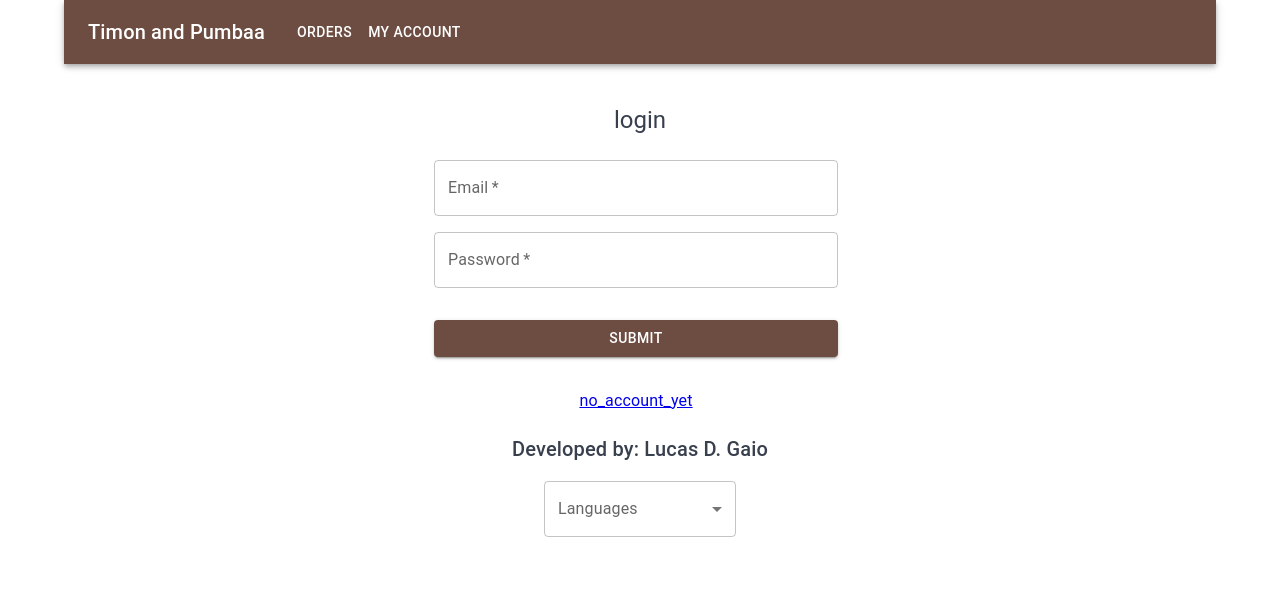
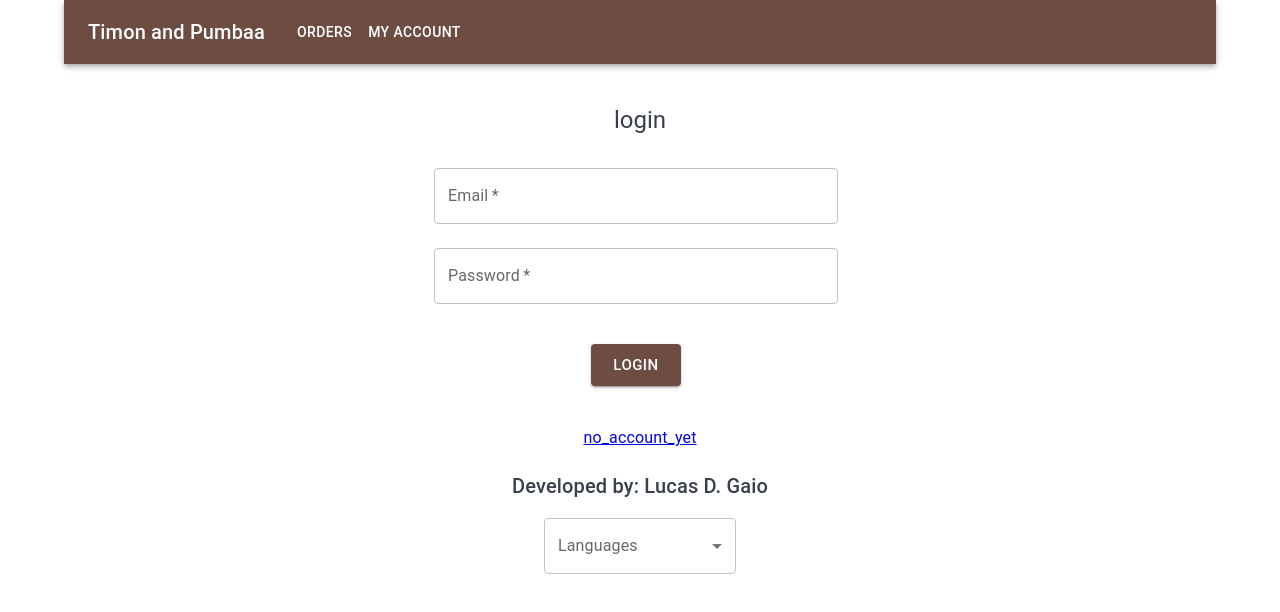
Before and after one commit to cormac21/general-grievous, a React (Create React App) app: page /login in a window 1280 px wide. Shown: the top 612 px of the page. Built offline with nearby package versions, Linux system fonts and the light colour scheme.

Commit message:
Fixed a bunch of things I wanted to fix, but need to sort out the calls for signup and login;

```diff
--- a/src/api/userService.js
+++ b/src/api/userService.js
@@ -5,8 +5,10 @@ const userEndpoint = BASE_URL.concat("users");
 
 export async function createNewUser(data) {
   await axios.post(userEndpoint, data).then( response => {
+    console.log('Response:'.concat(response));
     return response;
   }).catch( error => {
+    console.log('Error:'.concat(error));
     return error;
   })
 }
--- a/src/components/controls/Input.js
+++ b/src/components/controls/Input.js
@@ -2,8 +2,7 @@ import {TextField} from "@mui/material";
 
 export default function Input(props) {
 
-  const { name, label, value, onChange, error = null } = props;
-  console.log(error);
+  const { name, label, value, onChange, error = false, errorMessage } = props;
 
   return (
     <TextField
@@ -13,7 +12,7 @@ export default function Input(props) {
       value={value}
       onChange={onChange}
       error={error}
-      helperText={error || ""}
+      helperText={errorMessage || ""}
       {...props}
     />
   )
--- a/src/components/users/common/UserForm.js
+++ b/src/components/users/common/UserForm.js
@@ -2,13 +2,16 @@ import {Form, useForm} from "../../../form/useForm";
 import {Box, Grid} from "@mui/material";
 import Input from "../../controls/Input";
 import MuiButton from "../../controls/MuiButton";
+import {useAuth} from "../../../context/AuthContext";
 
 const initialValues = {
   email: '',
   password: ''
 }
 
-export default function UserForm() {
+function UserForm(props) {
+
+  const { buttonMessageId, onSuccess, onError, isLogin = false } = props;
 
   const {
     values,
@@ -17,6 +20,8 @@ export default function UserForm() {
     handleInputChange
   } = useForm(initialValues);
 
+  const { signup, login } = useAuth();
+
   const validate = () => {
     let temp = {};
     temp.email = (/^[^\s@]+@[^\s@]+\.[^\s@]+$/).test(values.email) ? "" : "This doesn't seem right"
@@ -24,19 +29,22 @@ export default function UserForm() {
     setErrors({
       ...temp
     })
-    return Object.values(temp).every( x => x == "");
+    return Object.values(temp).every( x => x === "");
   }
 
-  const handleSubmit = (e) => {
+  const handleSubmit = async (e) => {
     e.preventDefault();
     if (validate()) {
-      window.alert('test test 123');
+      setErrors({});
+      if (!isLogin) {
+
+      }
     }
   }
 
   return (
-    <Form onSubmit={handleSubmit}>
-      <Grid container item spacing={2} mt={1}>
+    <Form >
+      <Grid container item spacing={3} mt={1}>
         <Grid item xs={12}>
           <Input
             fullWidth
@@ -46,7 +54,8 @@ export default function UserForm() {
             autoComplete="email"
             value={values.email}
             onChange={handleInputChange}
-            error={errors.email}
+            error={errors.email !== undefined}
+            errorMessage={errors.email}
           />
         </Grid>
         <Grid item xs={12}>
@@ -59,14 +68,16 @@ export default function UserForm() {
             autoComplete="new-password"
             value={values.password}
             onChange={handleInputChange}
-            error={errors.password}
+            error={errors.password !== undefined}
+            errorMessage={errors.password}
           />
         </Grid>
-        <Grid item xs={12} >
+        <Grid item xs={12} mt={2} >
           <Box textAlign="center">
             <MuiButton
               type="submit"
-              messageId="submit"
+              messageId={buttonMessageId}
+              onClick={handleSubmit}
             />
           </Box>
         </Grid>
@@ -75,3 +86,5 @@ export default function UserForm() {
   )
 
 }
+
+export default UserForm;
--- a/src/components/users/login/index.js
+++ b/src/components/users/login/index.js
@@ -1,9 +1,13 @@
-import {Button, Container, Grid, TextField, Typography} from "@mui/material";
+import {Container, Grid, Typography} from "@mui/material";
 import {FormattedMessage} from "react-intl";
-import {Form} from "../../../form/useForm";
+import UserForm from "../common/UserForm";
 import {Link} from "react-router-dom";
 
 export default function Login() {
+
+  const handleLoginClick = () => {
+    alert('Deu certo!')
+  }
 
   return (
     <Container maxWidth="xs">
@@ -13,49 +17,15 @@ export default function Login() {
             <FormattedMessage id="login" />
           </Typography>
         </Grid>
-          <Form >
-            <Grid container spacing={2} mt={1}>
-              <Grid item xs={12}>
-                <TextField
-                  required
-                  fullWidth
-                  id="email"
-                  label="Email"
-                  name="email"
-                  autoComplete="email"
-                />
-              </Grid>
-              <Grid item xs={12}>
-                <TextField
-                  required
-                  fullWidth
-                  name="password"
-                  label="Password"
-                  type="password"
-                  id="password"
-                  autoComplete="new-password"
-                />
-              </Grid>
-              <Grid item xs={12}>
-                <Button
-                  type="submit"
-                  fullWidth
-                  variant="contained"
-                  sx={{ mt: 3, my: 2 }}
-                >
-                  <FormattedMessage id="submit" />
-                </Button>
-              </Grid>
-              <Grid item xs={12}>
-                <Link to="/signup" >
+        <UserForm buttonMessageId="login" onSubmit={handleLoginClick} isLogin/>
+        <Grid item xs={12} mt={4}>
+          <Link to="/signup">
             <Typography textAlign='center'>
-                    <FormattedMessage id="no_account_yet" />
+              <FormattedMessage id="no_account_yet"/>
             </Typography>
           </Link>
         </Grid>
       </Grid>
-          </Form>
-        </Grid>
     </Container>
   )
 }
--- a/src/components/users/signup/index.js
+++ b/src/components/users/signup/index.js
@@ -6,9 +6,15 @@ import {Link} from "react-router-dom";
 
 export default function Signup() {
 
-  const { signup } = useAuth();
 
 
+  const handleFormSuccess = () => {
+    alert('Deu certo!')
+  }
+
+  const handleFormError = () => {
+    alert('Deu errado')
+  }
 
   return (
     <Container maxWidth="xs" >
@@ -18,8 +24,12 @@ export default function Signup() {
             <FormattedMessage id="signup" />
           </Typography>
         </Grid>
-        <UserForm />
-        <Grid item xs={12}>
+        <UserForm
+          buttonMessageId="submit"
+          onSuccess={handleFormSuccess}
+          onError={handleFormError}
+        />
+        <Grid item xs={12} mt={4}>
           <Link to="/login">
             <Typography textAlign='center'>
               <FormattedMessage id="already_signedup"/>
--- a/src/context/AuthContext.js
+++ b/src/context/AuthContext.js
@@ -14,8 +14,8 @@ export function AuthProvider({children}) {
 
   }
 
-  async function signup(email, password) {
-    await createNewUser({email: email, password: password});
+  function signup(email, password) {
+    return createNewUser({email: email, password: password});
   }
 
   const value = {
```
Lines whose indentation alone changed are shown as unchanged.
